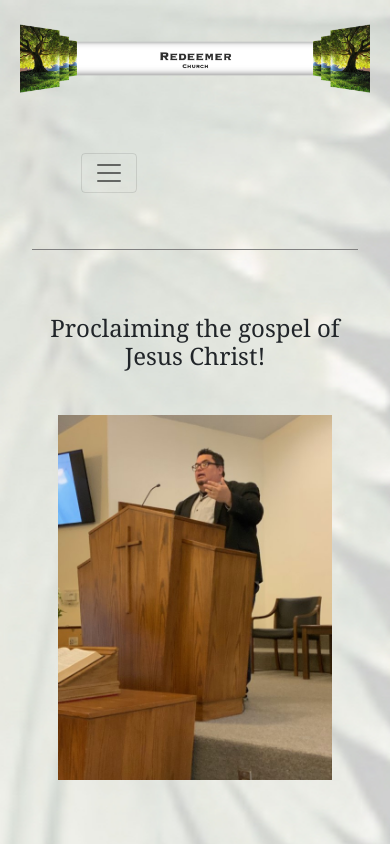
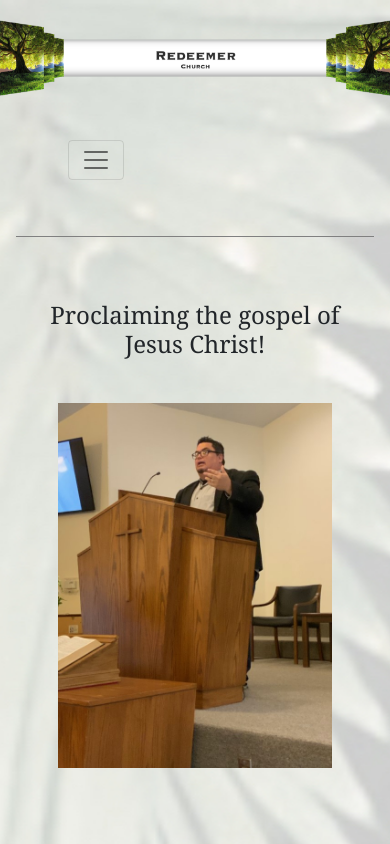
Before and after one commit to evandev01/redeemer_v2.0, a React (Create React App) app in the folder client/: page / in a window 390 px wide. Shown: the top 844 px of the page. Built offline with nearby package versions, Linux system fonts and the light colour scheme.

Commit message:
styled header - mobile responsive 1

```diff
--- a/client/src/App.js
+++ b/client/src/App.js
@@ -18,7 +18,10 @@ function App() {
     <Router>
       <>
         <Header />
-        <main className='px-3 py-3 m-3'>
+        <main
+          className='p-3'
+          //  className='px-3 py-3 m-3'
+        >
           <Container>
             <NavTabs />
             <Routes>
--- a/client/src/components/Header.js
+++ b/client/src/components/Header.js
@@ -6,7 +6,7 @@ const Header = () => {
   return (
     <>
       <header>
-        <Row className='px-1 m-1'>
+        <Row>
           <Col className='text-center'>
             <Image id='header-image' src={Logo} />
           </Col>
```
Also changed, not shown: 1 other file (tests, documents, lock files or other folders).
